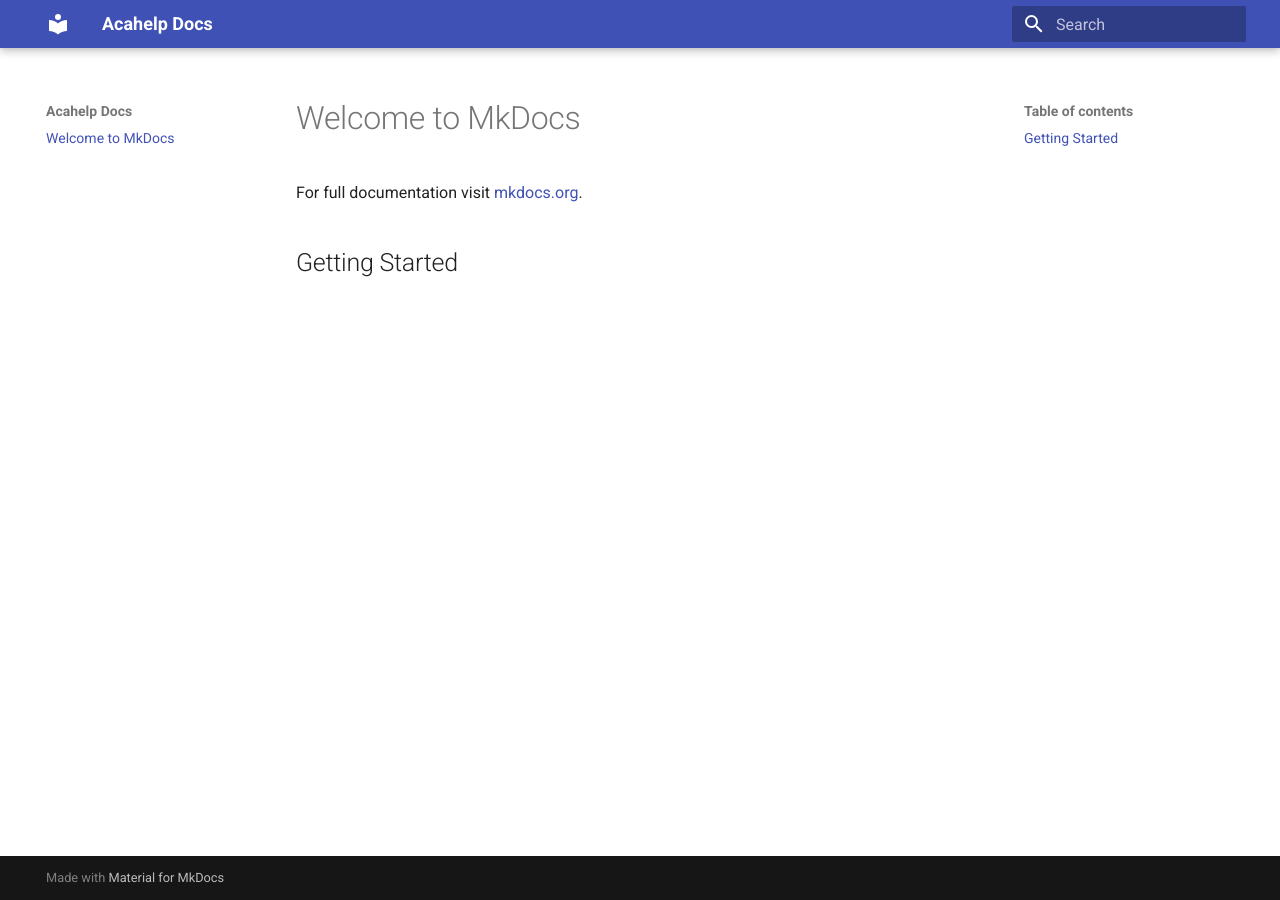
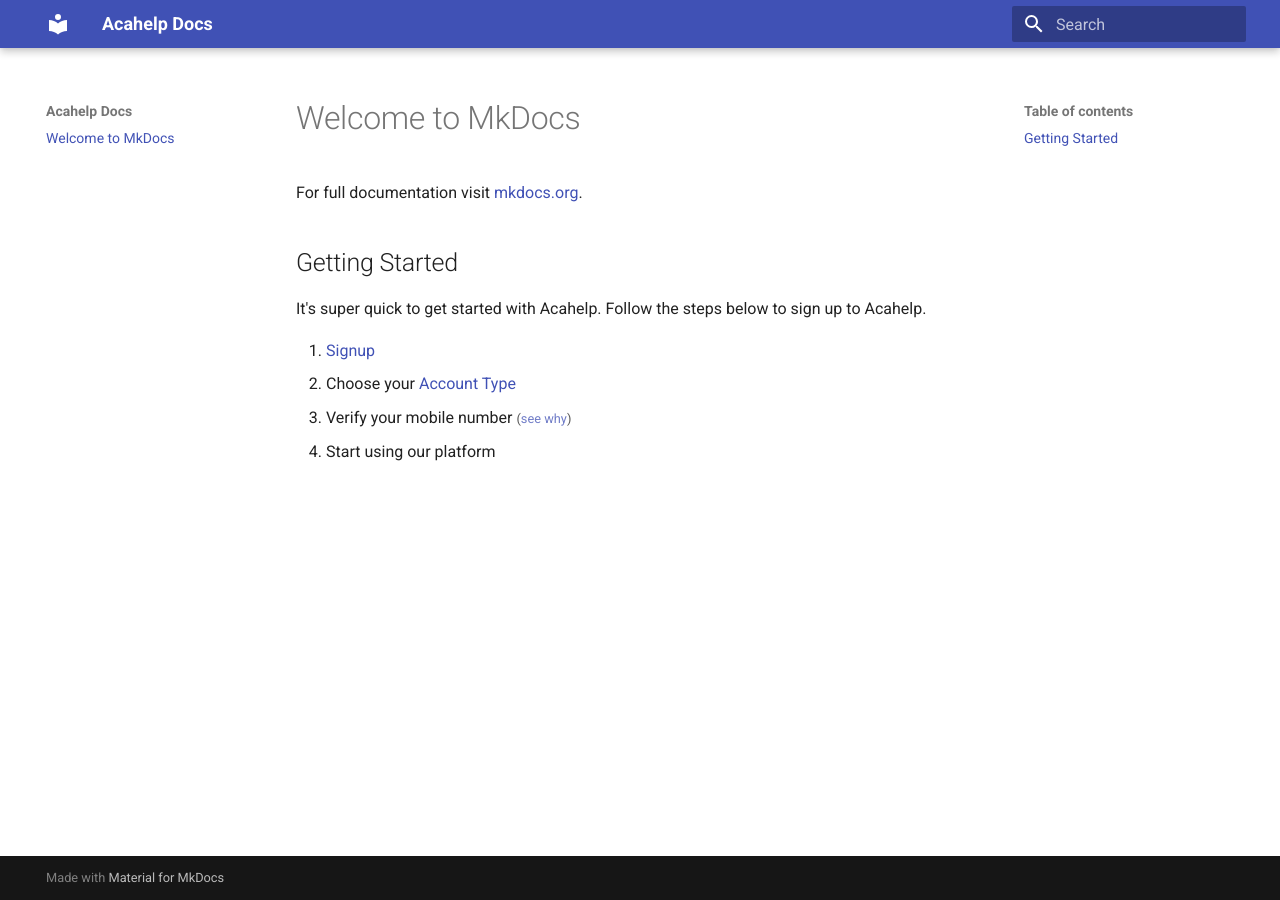
Before and after one commit to Tiththa/acahelp-docs, an MkDocs documentation site: the page built from docs/index.md, in a window 1280 px wide. Built offline with MkDocs 1.6.1 and Material for MkDocs 9.7.7, drawn with Linux system fonts in a browser that asks for light colours.

Commit message:
Introductor page updated

```diff
--- a/docs/index.md
+++ b/docs/index.md
@@ -3,3 +3,10 @@
 For full documentation visit [mkdocs.org](https://www.mkdocs.org).
 
 ## Getting Started
+
+It's super quick to get started with Acahelp. Follow the steps below to sign up to Acahelp.
+
+1. [Signup](https://acahelp.net/login)
+2. Choose your [Account Type](#)
+3. Verify your mobile number <small>([see why](#))</small>
+4. Start using our platform
--- a/mkdocs.yml
+++ b/mkdocs.yml
@@ -3,3 +3,12 @@
   name: material
   features:
     - navigation.top
+    - search.suggest
+    - navigation.sections
+  plugins:
+    - search
+  nav:
+    - index.md
+    - customizing.md
+    - Countdown Timer.md
+    - support.md
```
Also changed, not shown: site/404.html, site/index.html, site/search/search_index.json, site/sitemap.xml, 1 other file.
